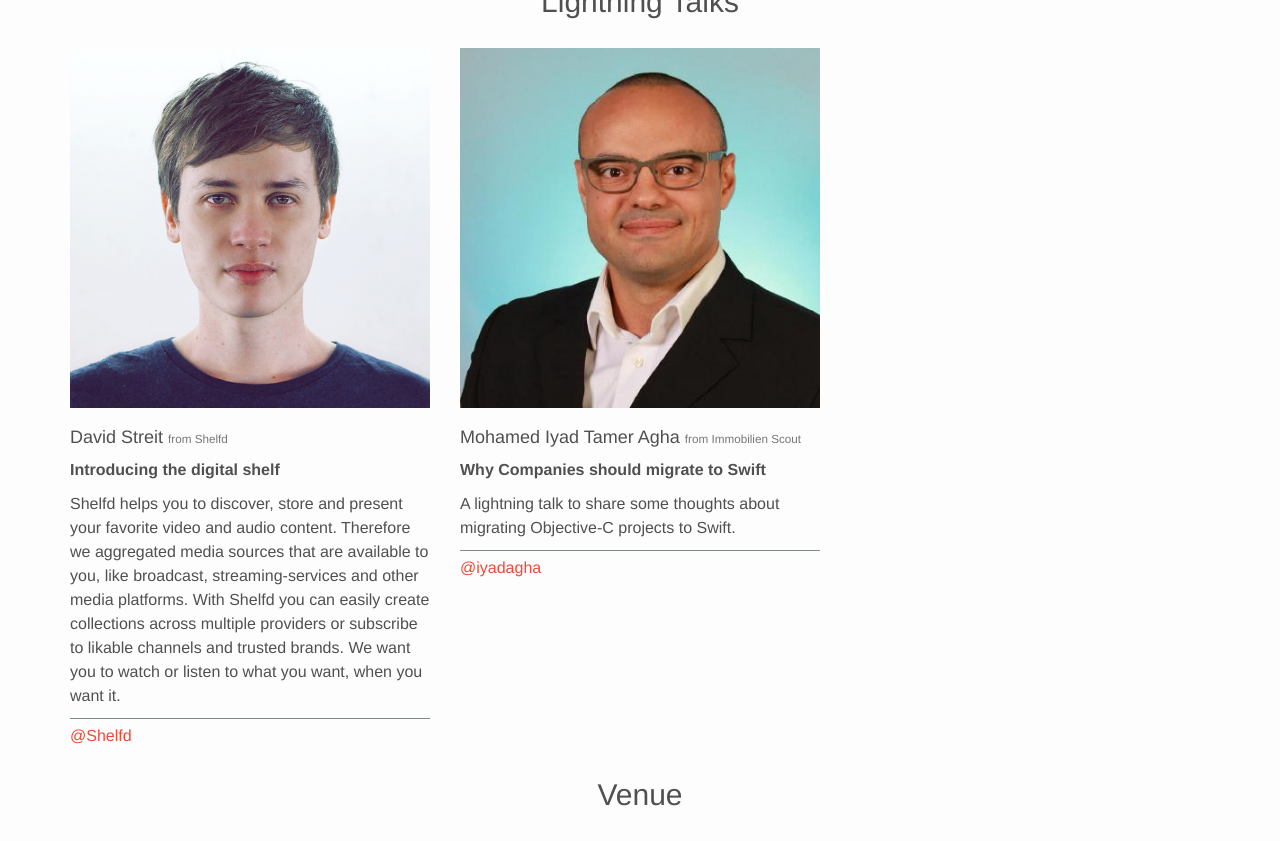
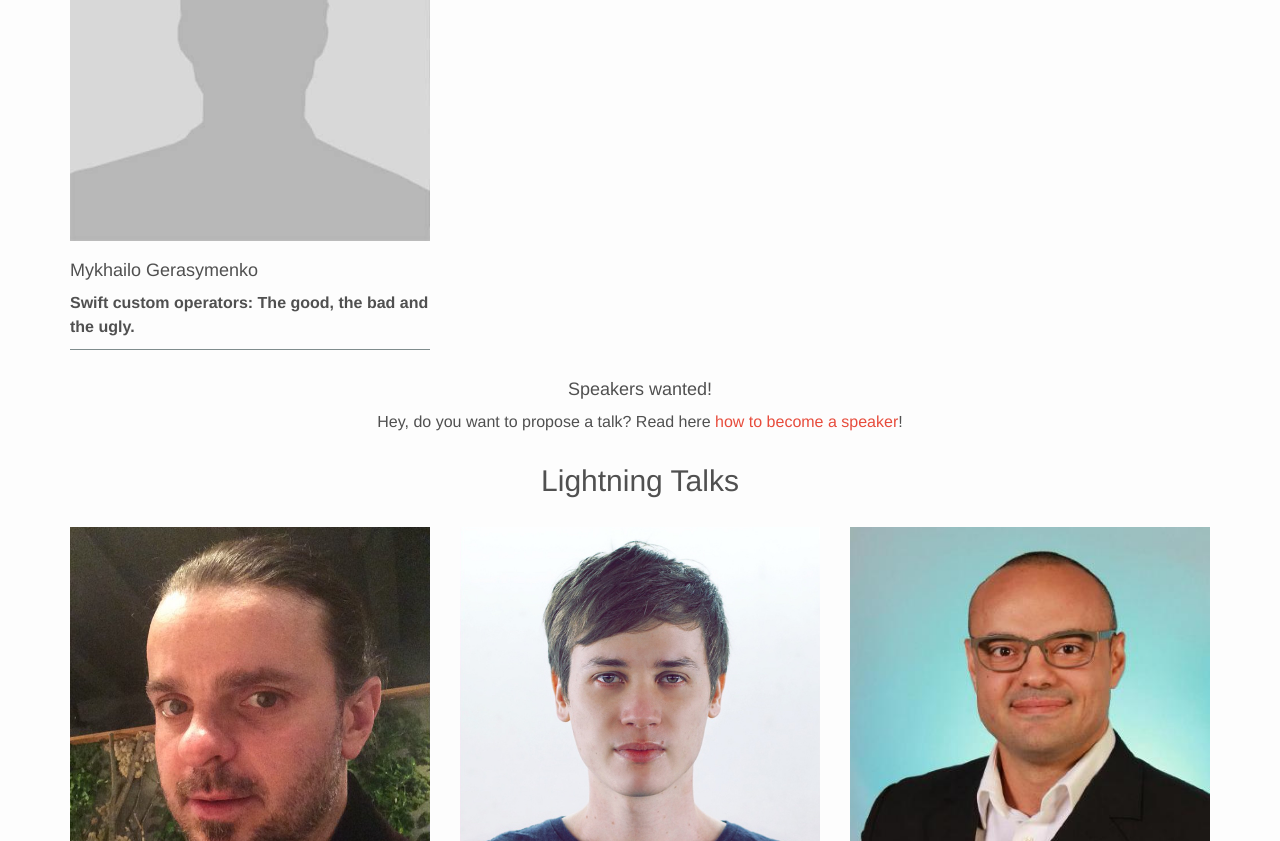
Before and after one commit to swift-berlin/swift-berlin.github.io, a Jekyll site: the page built from _posts/2016-02-29-swift-berlin-15.md, in a window 1280 px wide and 1400 px high, scrolled down 1231 px. Shown: the top 841 px of the window. Built offline with Jekyll 4.4.1, drawn with Linux system fonts in a browser that asks for light colours; some of the changed text lies outside the part shown; grey boxes are pictures that could not be loaded.

```diff
--- a/_posts/2016-02-29-swift-berlin-15.md
+++ b/_posts/2016-02-29-swift-berlin-15.md
@@ -13,7 +13,26 @@ location:
     - first entrance to the right,
     - look for “Zeta” on the companies list, fifth floor
 speakers:
+  -
+    name: Mykhailo Gerasymenko
+    company: Wire
+    image: anon
+    title: "Swift custom operators: The good, the bad and the ugly."
+    links:
 lightnings:
+  -
+    name: Alan Duric
+    company: Wire
+    title: Wire
+    image: alanduric
+    abstract: We are building a simple tool to communicate with text, voice, pictures and media — all beautifully woven together for modern devices.
+    links:
+      -
+        url: https://twitter.com/alanduric
+        name: '@alanduric'
+      -
+        url: https://wire.com
+        name: 'wire.com'
   -
     name: David Streit
     company: Shelfd
```
Also changed, not shown: img/speakers/alanduric.jpg (added).
